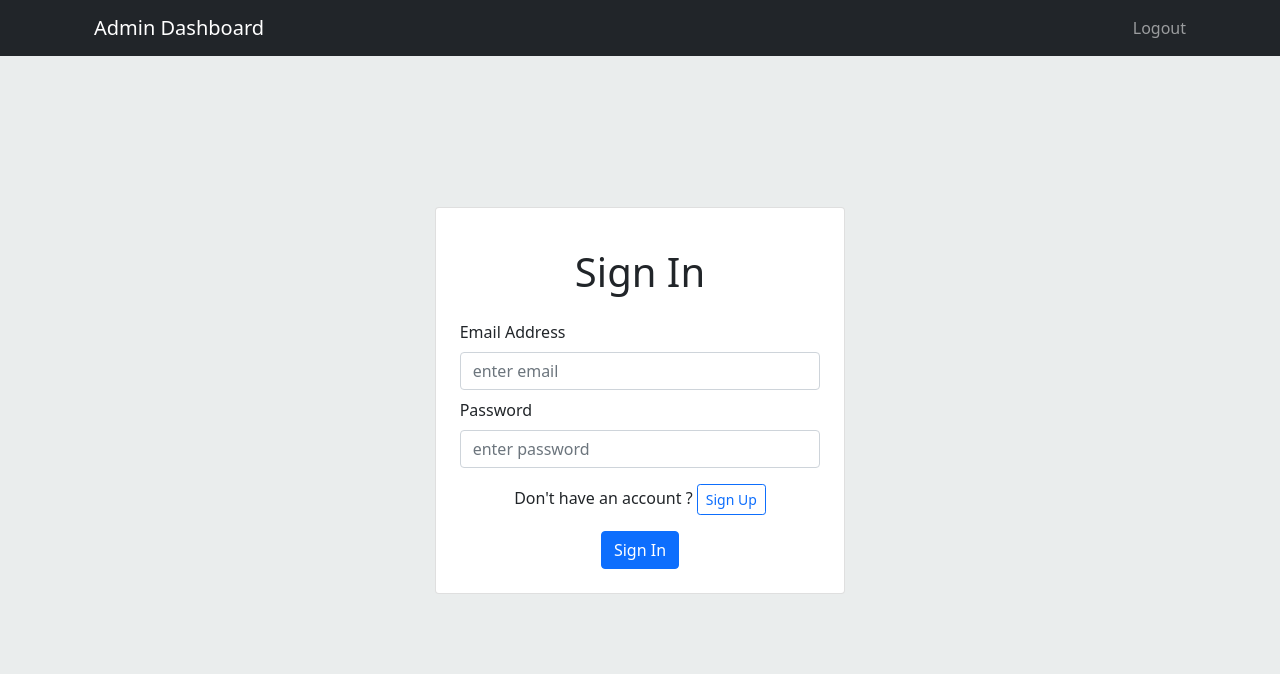
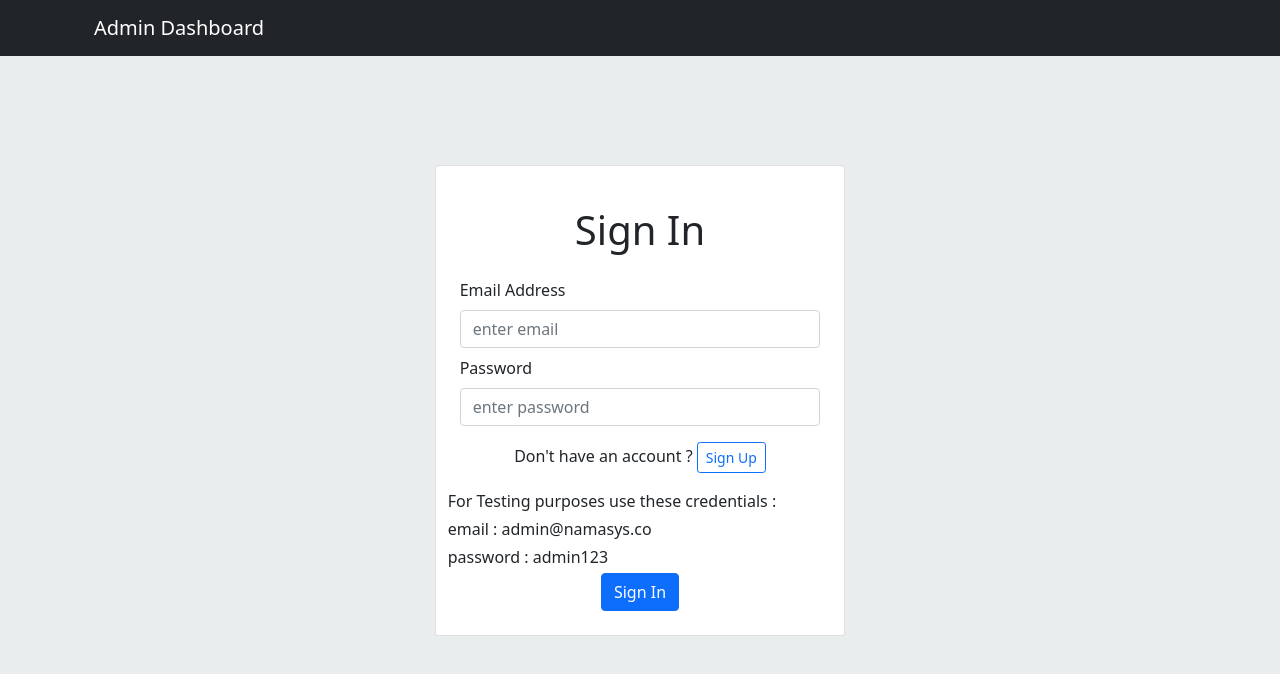
Before and after one commit to anshnarula5/nemesis, a React (Create React App) app in the folder client/: page / in a window 1280 px wide. Shown: the top 674 px of the page. Built offline with nearby package versions, Linux system fonts and the light colour scheme.

Commit message:
bug fixes

```diff
--- a/client/src/components/Header.jsx
+++ b/client/src/components/Header.jsx
@@ -1,31 +1,33 @@
 import { Container, Navbar } from "react-bootstrap";
-import {useDispatch} from "react-redux";
-import {ADMIN_LOGOUT} from "../redux/types";
+import { useDispatch, useSelector } from "react-redux";
+import { ADMIN_LOGOUT } from "../redux/types";
 import { useNavigate } from "react-router";
 
 const Header = () => {
-  const dispatch = useDispatch()
+  const dispatch = useDispatch();
   const navigate = useNavigate();
-
+  const { adminInfo } = useSelector((state) => state.adminLogin);
   const handleLogout = () => {
-    dispatch({type : ADMIN_LOGOUT})
-    console.log("HI")
+    dispatch({ type: ADMIN_LOGOUT });
+    console.log("HI");
     localStorage.clear("adminInfo");
-    navigate("/")
-  }
+    navigate("/");
+  };
   return (
-    <Navbar fixed="top"  bg="dark" variant="dark">
+    <Navbar fixed="top" bg="dark" variant="dark">
       <Container>
-        <Navbar.Brand href="/">Admin Dashboard</Navbar.Brand>
+        <Navbar.Brand>Admin Dashboard</Navbar.Brand>
         <Navbar.Toggle />
         <Navbar.Collapse className="justify-content-end">
-          <Navbar.Text onClick={handleLogout} style={{cursor : "pointer"}}>
-            Logout
-          </Navbar.Text>
+          {adminInfo && (
+            <Navbar.Text onClick={handleLogout} style={{ cursor: "pointer" }}>
+              Logout
+            </Navbar.Text>
+          )}
         </Navbar.Collapse>
       </Container>
     </Navbar>
   );
 };
 
-export default Header
+export default Header;
--- a/client/src/screens/Auth.jsx
+++ b/client/src/screens/Auth.jsx
@@ -1,9 +1,9 @@
 import React, { useEffect, useState } from "react";
 import { Button, Card, Col, Container, Form, Row } from "react-bootstrap";
 import { useDispatch, useSelector } from "react-redux";
-import {login, register} from "../redux/actions/adminActions";
+import { login, register } from "../redux/actions/adminActions";
 import { useNavigate } from "react-router";
-import {setAlert} from "../redux/actions/alertAction";
+import { setAlert } from "../redux/actions/alertAction";
 const Auth = () => {
   const [formData, setFormData] = useState({
     email: "",
@@ -12,7 +12,7 @@ const Auth = () => {
   });
   const dispatch = useDispatch();
   const navigate = useNavigate();
-  const {adminInfo} = useSelector(state => state.adminLogin)
+  const { adminInfo } = useSelector((state) => state.adminLogin);
   const [toggle, setToggle] = useState(false);
   const { email, name, password } = formData;
   const handleToggle = () => {
@@ -29,11 +29,10 @@ const Auth = () => {
   };
   useEffect(() => {
     if (adminInfo) {
-      navigate("/dashboard")
-      dispatch(setAlert(`Welcome ${adminInfo.name} !`, "success"))
-
+      navigate("/dashboard");
+      dispatch(setAlert(`Welcome ${adminInfo.name} !`, "success"));
     }
-  }, [adminInfo])
+  }, [adminInfo]);
   return (
     <Container>
       <Row className="justify-content-md-center h-100 ">
@@ -77,7 +76,7 @@ const Auth = () => {
               </Form.Group>
               <div className="mt-3 text-center">
                 <p>
-                  {!toggle ? "Don't " : "Already "}have an account ?{" "}
+                  {!toggle ? "Don't " : "Already "}have an account ? {" "}
                   <Button
                     size="sm"
                     variant="outline-primary"
@@ -86,11 +85,14 @@ const Auth = () => {
                     Sign {toggle ? "In" : "Up"}
                   </Button>
                 </p>
+                <Row className = "my-1"> For Testing purposes use these credentials : </Row>
+                <Row className = "my-1"> email : admin@namasys.co</Row>
+                <Row className = "my-1">password : admin123</Row>
                 <Button
                   className="btn btn-block"
                   onClick={toggle ? handleRegister : handleLogin}
                 >
-                  Sign {!toggle ? "In" : "Up"}{" "}
+                  Sign {!toggle ? "In" : "Up"}
                 </Button>
               </div>
             </Form>
--- a/client/src/screens/Dashboard.jsx
+++ b/client/src/screens/Dashboard.jsx
@@ -60,11 +60,11 @@ const Dashboard = () => {
           style={{ backgroundColor: "white" }}
         >
           <Tabs
-            defaultActiveKey="profile"
+            defaultActiveKey="add"
             id="uncontrolled-tab-example"
             className="mb-3"
           >
-            <Tab eventKey="home" title="Add new user">
+            <Tab eventKey="add" title="Add new user">
               <Form>
                 <Row className="mb-3">
                   <Form.Group as={Col}>
@@ -89,7 +89,6 @@ const Dashboard = () => {
                     />
                   </Form.Group>
                 </Row>
-
                 <Form.Group className="mb-3" controlId="formGridAddress1">
                   <Form.Label>Address</Form.Label>
                   <Form.Control
@@ -99,7 +98,6 @@ const Dashboard = () => {
                     onChange={handleChange}
                   />
                 </Form.Group>
-
                 <Form.Group className="mb-3">
                   <Form.Label>Email </Form.Label>
                   <Form.Control
@@ -115,7 +113,7 @@ const Dashboard = () => {
                 </Button>
               </Form>
             </Tab>
-            <Tab eventKey="profile" title="All users">
+            <Tab eventKey="all_users" title="All users">
               {loading ? (
                 "...LOADING"
               ) : (
@@ -126,6 +124,7 @@ const Dashboard = () => {
                       <th>Mobile Number</th>
                       <th>Address</th>
                       <th>Email</th>
+                      <th>Deleye</th>
                     </tr>
                   </thead>
                   <tbody>
@@ -135,7 +134,8 @@ const Dashboard = () => {
                         <td>{u.mobile}</td>
                         <td>{u.address}</td>
                         <td>{u.email}</td>
-                        <td><Button onClick = {() => handleDelete(u._id)}>Delete</Button></td>
+                        <td><Button onClick = {() => handleDelete(u._id)}>Delete</Button>
+                        </td>
                       </tr>
                     ))}
                   </tbody>
```
Also changed, not shown: client/public/index.html (+4 -12 lines).
